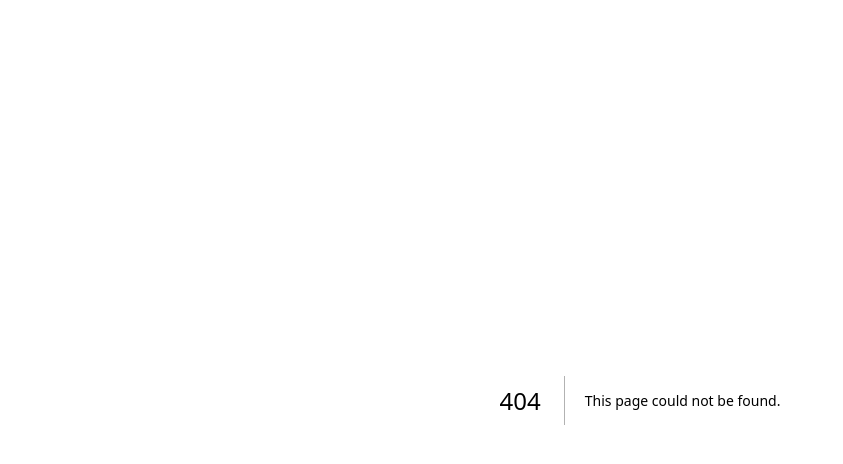
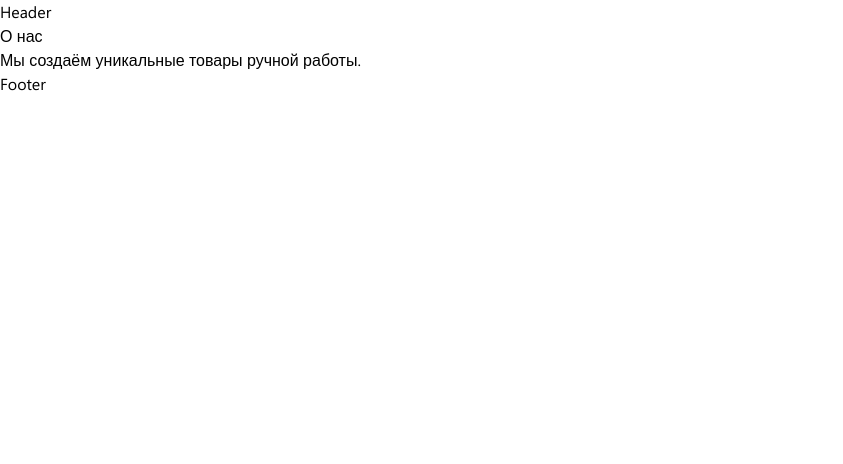
Before and after one commit to Senriv/handmade-shop, a Next.js app: page /about-us in a window 1280 px wide. Before the commit this address had no page. Shown: the top 464 px of the page, without its empty margins (0-843 px from the left). Built offline with nearby package versions, Linux system fonts and the light colour scheme.

Commit message:
added layout

```diff
--- a/next.config.ts
+++ b/next.config.ts
@@ -5,6 +5,17 @@ const withImages = require("next-images");
 
 const nextConfig: NextConfig = withImages({
   reactStrictMode: true,
+
+  async redirects() {
+    return [
+      {
+        source: "/",
+        destination: "/shop",
+        permanent: true,
+      },
+    ];
+  },
+
   webpack(config: Configuration) {
     if (!config.module) {
       config.module = { rules: [] };
--- /dev/null
+++ b/src/app/(main)/about-us/page.tsx
@@ -0,0 +1,8 @@
+export default function AboutUsPage() {
+  return (
+    <section>
+      <h1>О нас</h1>
+      <p>Мы создаём уникальные товары ручной работы.</p>
+    </section>
+  );
+}
--- /dev/null
+++ b/src/app/(main)/contact-us/page.tsx
@@ -0,0 +1,8 @@
+export default function ContactUsPage() {
+  return (
+    <section>
+      <h1>Свяжитесь с нами</h1>
+      <p>Email: handmade@example.com</p>
+    </section>
+  );
+}
--- /dev/null
+++ b/src/app/(main)/layout.tsx
@@ -0,0 +1,16 @@
+import HeaderMain from "@/components/HeaderMain";
+import FooterMain from "@/components/FooterMain";
+
+export default function MainLayout({
+  children,
+}: {
+  children: React.ReactNode;
+}) {
+  return (
+    <div>
+      <HeaderMain />
+      <main>{children}</main>
+      <FooterMain />
+    </div>
+  );
+}
--- /dev/null
+++ b/src/app/(main)/shop/page.tsx
@@ -0,0 +1,8 @@
+export default function ShopPage() {
+  return (
+    <section>
+      <h1>Магазин</h1>
+      <p>Добро пожаловать в наш HandMade Shop!</p>
+    </section>
+  );
+}
--- a/src/app/page.tsx
+++ /dev/null
@@ -1,7 +0,0 @@
-export default function HomePage() {
-  return (
-    <div>
-      <h1 className="">HandMade Shop</h1>
-    </div>
-  );
-}
--- /dev/null
+++ b/src/components/FooterMain.tsx
@@ -0,0 +1,7 @@
+export default function FooterMain() {
+  return (
+    <footer>
+      <h3>Footer</h3>
+    </footer>
+  );
+}
--- /dev/null
+++ b/src/components/HeaderMain.tsx
@@ -0,0 +1,7 @@
+export default function HeaderMain() {
+  return (
+    <header>
+      <h1>Header</h1>
+    </header>
+  );
+}
```
